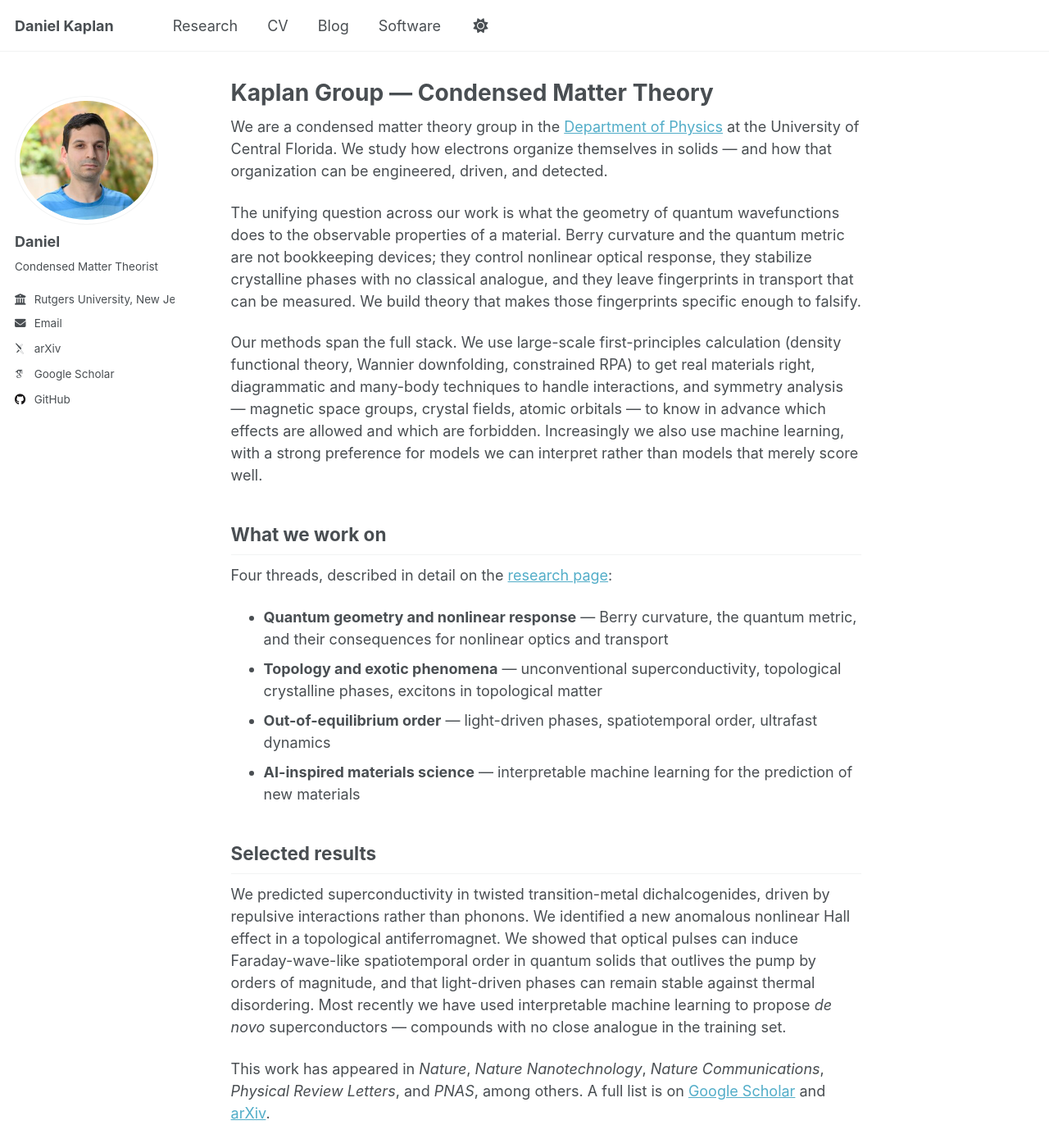
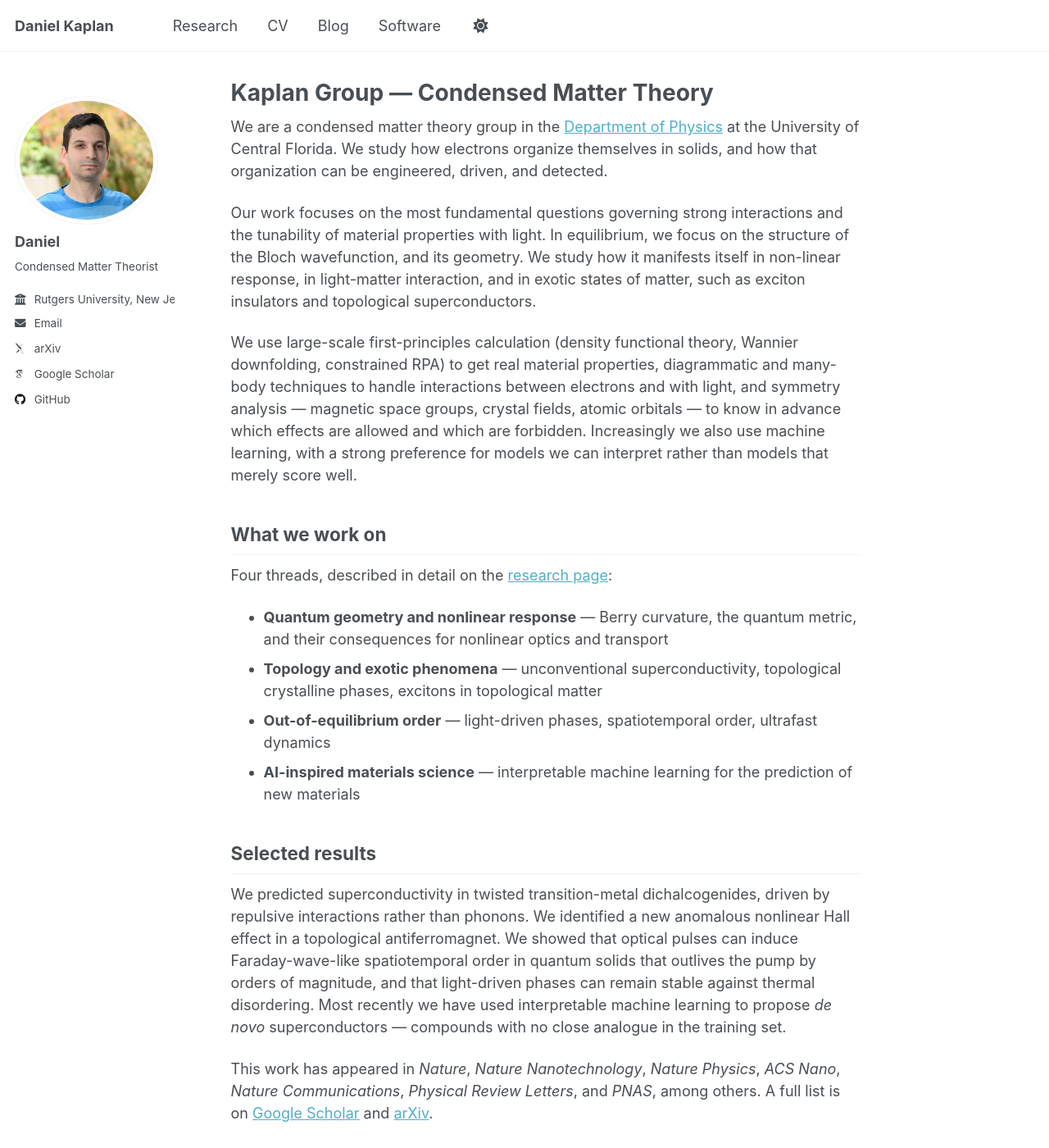
Before and after one commit to danielkaplan137/danielkaplan137.github.io, a Jekyll site: the page built from _pages/about.md, in a window 1280 px wide and 1400 px high. Shown: the whole window at 82% size. Built offline with Jekyll 4.4.1, drawn with Linux system fonts in a browser that asks for light colours; some web fonts are replaced; some of the changed text lies outside the part shown.

Commit message:
Changes to be committed: 	modified:   _pages/about.md 	modified:   _pages/cv.md

```diff
--- a/_pages/about.md
+++ b/_pages/about.md
@@ -8,11 +8,11 @@ redirect_from:
   - /about.html
 ---
 
-We are a condensed matter theory group in the [Department of Physics](https://sciences.ucf.edu/physics/) at the University of Central Florida. We study how electrons organize themselves in solids — and how that organization can be engineered, driven, and detected.
+We are a condensed matter theory group in the [Department of Physics](https://sciences.ucf.edu/physics/) at the University of Central Florida. We study how electrons organize themselves in solids, and how that organization can be engineered, driven, and detected.
 
-The unifying question across our work is what the geometry of quantum wavefunctions does to the observable properties of a material. Berry curvature and the quantum metric are not bookkeeping devices; they control nonlinear optical response, they stabilize crystalline phases with no classical analogue, and they leave fingerprints in transport that can be measured. We build theory that makes those fingerprints specific enough to falsify.
+Our work focuses on the most fundamental questions governing strong interactions and the tunability of material properties with light. In equilibrium, we focus on the structure of the Bloch wavefunction, and its geometry. We study how it manifests itself in non-linear response, in light-matter interaction, and in exotic states of matter, such as exciton insulators and topological superconductors.
 
-Our methods span the full stack. We use large-scale first-principles calculation (density functional theory, Wannier downfolding, constrained RPA) to get real materials right, diagrammatic and many-body techniques to handle interactions, and symmetry analysis — magnetic space groups, crystal fields, atomic orbitals — to know in advance which effects are allowed and which are forbidden. Increasingly we also use machine learning, with a strong preference for models we can interpret rather than models that merely score well.
+We use large-scale first-principles calculation (density functional theory, Wannier downfolding, constrained RPA) to get real material properties, diagrammatic and many-body techniques to handle interactions between electrons and with light, and symmetry analysis — magnetic space groups, crystal fields, atomic orbitals — to know in advance which effects are allowed and which are forbidden. Increasingly we also use machine learning, with a strong preference for models we can interpret rather than models that merely score well.
 
 ## What we work on
 
@@ -27,13 +27,13 @@ Four threads, described in detail on the [research page](/research/):
 
 We predicted superconductivity in twisted transition-metal dichalcogenides, driven by repulsive interactions rather than phonons. We identified a new anomalous nonlinear Hall effect in a topological antiferromagnet. We showed that optical pulses can induce Faraday-wave-like spatiotemporal order in quantum solids that outlives the pump by orders of magnitude, and that light-driven phases can remain stable against thermal disordering. Most recently we have used interpretable machine learning to propose *de novo* superconductors — compounds with no close analogue in the training set.
 
-This work has appeared in *Nature*, *Nature Nanotechnology*, *Nature Communications*, *Physical Review Letters*, and *PNAS*, among others. A full list is on [Google Scholar](https://scholar.google.com/citations?user=n2RYBTwAAAAJ&hl=en) and [arXiv](https://arxiv.org/a/kaplan_d_3).
+This work has appeared in *Nature*, *Nature Nanotechnology*, *Nature Physics*, *ACS Nano*, *Nature Communications*, *Physical Review Letters*, and *PNAS*, among others. A full list is on [Google Scholar](https://scholar.google.com/citations?user=n2RYBTwAAAAJ&hl=en) and [arXiv](https://arxiv.org/a/kaplan_d_3).
 
 ## Working with experiment
 
-Theory that cannot be tested is not the goal. We collaborate closely and continuously with experimental groups, and much of our work begins with a measurement someone could not explain. Long-running collaborations include the groups of **W. Gao** (Nanyang Technological University), **W. Wu** (Rutgers), **A. Pasupathy** (Columbia), **A. Kogar** (UCLA), **S.-W. Cheong** (Rutgers), and **Yu He** (Yale) — spanning ARPES, scanning tunneling microscopy, ultrafast electron diffraction, nonlinear optics, and transport.
+We collaborate closely and continuously with experimental groups. Long-running collaborations include the groups of **W. Gao** (Nanyang Technological University), **W. Wu** (Rutgers), **A. Pasupathy** (Columbia), **A. Kogar** (UCLA), **S.-W. Cheong** (Rutgers), and **C.Z. Chang** — spanning ARPES, scanning tunneling microscopy, ultrafast electron diffraction, nonlinear optics, and transport.
 
-UCF is a productive place for this. The Department of Physics has a strong experimental condensed matter presence in quantum materials and ARPES, and [CREOL](https://www.creol.ucf.edu/), the College of Optics and Photonics, puts world-class ultrafast and nonlinear optics on the same campus — a natural pairing with our light-matter work.
+UCF is a one of the best places in the worls for this. The Department of Physics has a strong experimental condensed matter presence in quantum materials and ARPES, and [CREOL](https://www.creol.ucf.edu/), the College of Optics and Photonics, puts world-class ultrafast and nonlinear optics on the same campus — a natural pairing with our light-matter work.
 
 ## Join us
 
```
Also changed, not shown: _pages/cv.md (+4 -2 lines).
